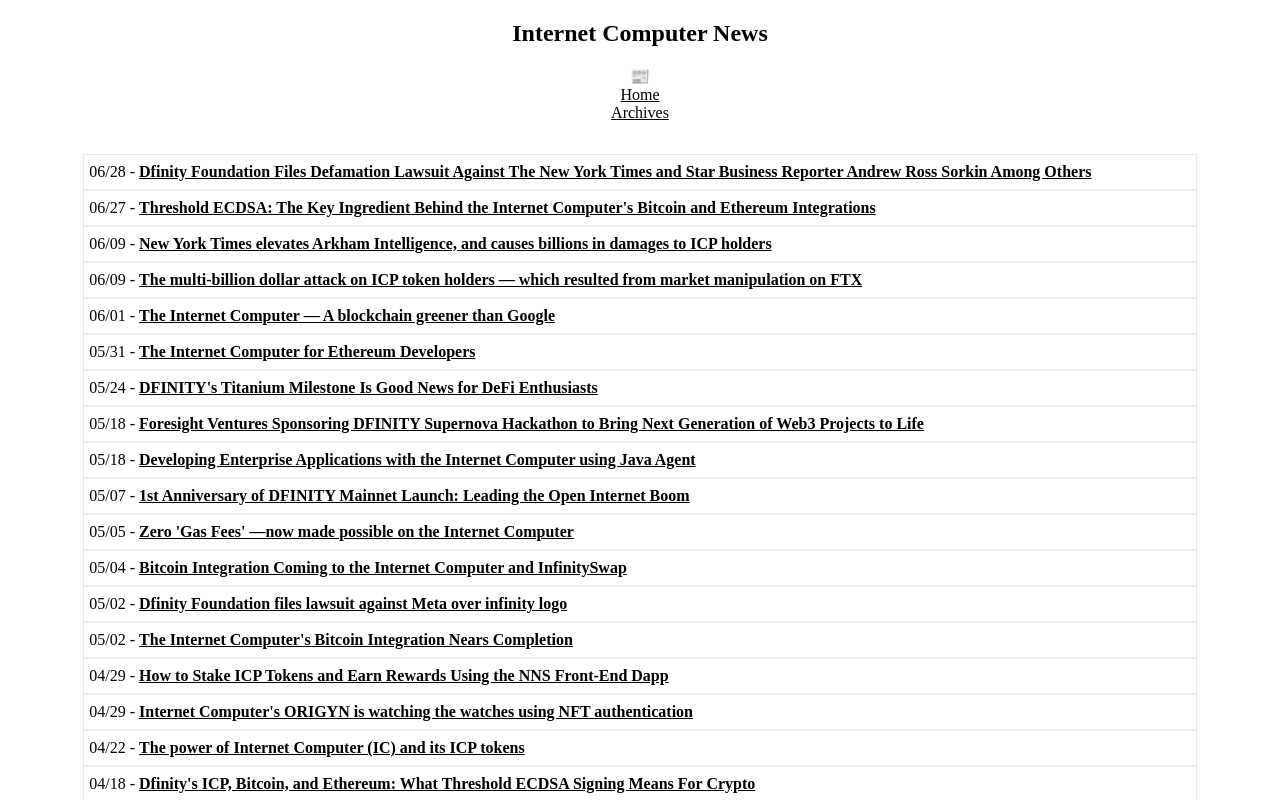
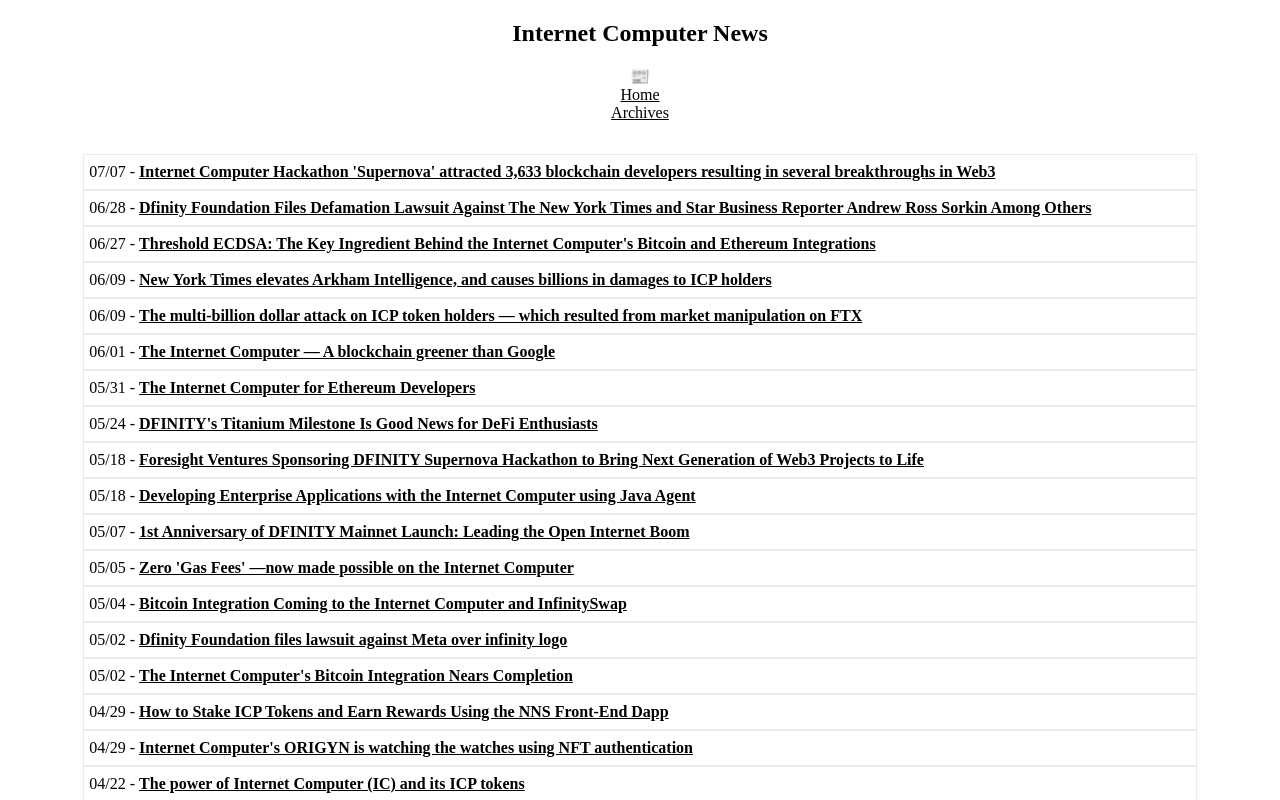
Before and after one commit to rjlucasm/ictoday, a Next.js app: page /news/2022 in a window 1280 px wide. Shown: the top 800 px of the page. Built offline with nearby package versions, Linux system fonts and the light colour scheme.

Commit message:
News 07/07

```diff
--- a/pages/news/2022.js
+++ b/pages/news/2022.js
@@ -19,6 +19,9 @@ export default function News22() {
             <Link href="/archive"><a style={{ color: 'inherit' }}>Archives</a></Link>
 
             <div className="pagesgrid">
+            <div className="pagescard">07/07 -&nbsp;
+                <a href="https://www.bitcoininsider.org/article/174174/internet-computer-hackathon-supernova-attracted-3633-blockchain-developers-resulting" target="_blank" rel="noopener noreferrer">Internet Computer Hackathon &apos;Supernova&apos; attracted 3,633 blockchain developers resulting in several breakthroughs in Web3</a>
+            </div>
             <div className="pagescard">06/28 -&nbsp;
                 <a href="https://www.prnewswire.com/news-releases/dfinity-foundation-files-defamation-lawsuit-against-the-new-york-times-and-star-business-reporter-andrew-ross-sorkin-among-others-301577279.html" target="_blank" rel="noopener noreferrer">Dfinity Foundation Files Defamation Lawsuit Against The New York Times and Star Business Reporter Andrew Ross Sorkin Among Others</a>
             </div>
```
